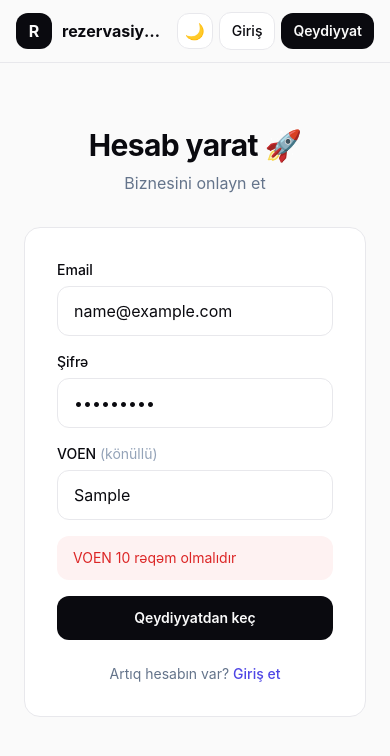
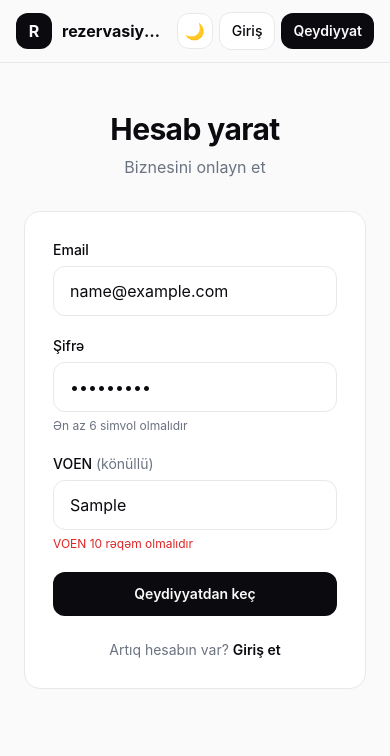
Before and after one commit to VusalIsayeV/rezervasiyam.az, a React (Vite) app in the folder frontend/: page /register in a window 390 px wide. Both pictures are taken after typing "name@example.com", "Sample123", "Sample" into the empty fields and a click on the button "Qeydiyyatdan keç". Shown: the top 756 px of the page. Built offline with nearby package versions, Linux system fonts and the light colour scheme; no server answers.

Commit message:
auth forms: inline field errors, theme-aware, autofill safe

```diff
--- a/frontend/src/pages/Login.tsx
+++ b/frontend/src/pages/Login.tsx
@@ -5,13 +5,18 @@ import { api, setAuth } from "../lib/api";
 export default function Login() {
   const [identifier, setIdentifier] = useState("");
   const [password, setPassword] = useState("");
-  const [err, setErr] = useState("");
+  const [errors, setErrors] = useState<{ identifier?: string; password?: string; form?: string }>({});
   const [loading, setLoading] = useState(false);
   const nav = useNavigate();
 
   const submit = async (e: React.FormEvent) => {
     e.preventDefault();
-    setErr("");
+    const errs: typeof errors = {};
+    if (!identifier.trim()) errs.identifier = "Email və ya VOEN tələb olunur";
+    if (!password) errs.password = "Şifrə tələb olunur";
+    setErrors(errs);
+    if (Object.keys(errs).length) return;
+
     setLoading(true);
     try {
       const r = await api("/auth/login", {
@@ -24,28 +29,32 @@ export default function Login() {
       else nav("/dashboard");
       window.location.reload();
     } catch (e: any) {
-      setErr(e.message);
+      setErrors({ form: e.message });
     } finally {
       setLoading(false);
     }
   };
 
   return (
-    <div className="max-w-md mx-auto px-6 py-16">
+    <div className="max-w-md mx-auto px-6 py-12 sm:py-16">
       <div className="text-center mb-8">
-        <h1 className="text-3xl font-bold">Xoş gəldin 👋</h1>
-        <p className="text-slate-500 mt-2">Hesabına daxil ol</p>
+        <h1 className="text-3xl sm:text-4xl font-bold font-display">Xoş gəldin</h1>
+        <p className="mt-2" style={{ color: "var(--text-muted)" }}>Hesabına daxil ol</p>
       </div>
-      <form onSubmit={submit} className="card p-8 space-y-4">
+      <form onSubmit={submit} className="card p-7 sm:p-8 space-y-5">
         <div>
           <label className="label">Email və ya VOEN</label>
           <input
             className="input"
             placeholder="example@mail.com"
             value={identifier}
-            onChange={(e) => setIdentifier(e.target.value)}
-            required
+            onChange={(e) => {
+              setIdentifier(e.target.value);
+              if (errors.identifier) setErrors({ ...errors, identifier: undefined });
+            }}
+            autoComplete="username"
           />
+          {errors.identifier && <div className="error-text">{errors.identifier}</div>}
         </div>
         <div>
           <label className="label">Şifrə</label>
@@ -54,19 +63,28 @@ export default function Login() {
             type="password"
             placeholder="••••••••"
             value={password}
-            onChange={(e) => setPassword(e.target.value)}
-            required
+            onChange={(e) => {
+              setPassword(e.target.value);
+              if (errors.password) setErrors({ ...errors, password: undefined });
+            }}
+            autoComplete="current-password"
           />
+          {errors.password && <div className="error-text">{errors.password}</div>}
         </div>
-        {err && (
-          <div className="bg-red-50 text-red-600 text-sm px-4 py-3 rounded-xl">{err}</div>
+        {errors.form && (
+          <div
+            className="text-sm px-4 py-3 rounded-xl"
+            style={{ background: "rgba(220,38,38,0.08)", color: "var(--danger)" }}
+          >
+            {errors.form}
+          </div>
         )}
-        <button disabled={loading} className="btn-primary w-full py-3">
+        <button disabled={loading} className="btn-primary w-full !py-3">
           {loading ? "Yüklənir..." : "Giriş et"}
         </button>
-        <div className="text-center text-sm text-slate-500 pt-2">
+        <div className="text-center text-sm pt-1" style={{ color: "var(--text-muted)" }}>
           Hesabın yoxdur?{" "}
-          <Link to="/register" className="text-indigo-600 font-medium hover:underline">
+          <Link to="/register" className="font-semibold hover:underline" style={{ color: "var(--text)" }}>
             Qeydiyyatdan keç
           </Link>
         </div>
--- a/frontend/src/pages/Register.tsx
+++ b/frontend/src/pages/Register.tsx
@@ -7,18 +7,30 @@ export default function Register() {
   const [email, setEmail] = useState("");
   const [password, setPassword] = useState("");
   const [voen, setVoen] = useState("");
-  const [err, setErr] = useState("");
+  const [errors, setErrors] = useState<{ email?: string; password?: string; voen?: string; form?: string }>({});
   const [loading, setLoading] = useState(false);
   const nav = useNavigate();
 
+  const validateField = (field: "email" | "password" | "voen", value: string) => {
+    let msg: string | undefined;
+    if (field === "email") msg = validateEmail(value) || undefined;
+    if (field === "password") msg = validatePassword(value) || undefined;
+    if (field === "voen") msg = value ? validateVoen(value) || undefined : undefined;
+    setErrors((p) => ({ ...p, [field]: msg }));
+  };
+
   const submit = async (e: React.FormEvent) => {
     e.preventDefault();
-    setErr("");
-    const v = validateEmail(email) || validatePassword(password) || validateVoen(voen);
-    if (v) {
-      setErr(v);
-      return;
-    }
+    const errs: typeof errors = {};
+    const eMsg = validateEmail(email);
+    const pMsg = validatePassword(password);
+    const vMsg = voen ? validateVoen(voen) : null;
+    if (eMsg) errs.email = eMsg;
+    if (pMsg) errs.password = pMsg;
+    if (vMsg) errs.voen = vMsg;
+    setErrors(errs);
+    if (Object.keys(errs).length) return;
+
     setLoading(true);
     try {
       const r = await api("/auth/register", {
@@ -30,19 +42,19 @@ export default function Register() {
       nav("/business/new");
       window.location.reload();
     } catch (e: any) {
-      setErr(e.message);
+      setErrors({ form: e.message });
     } finally {
       setLoading(false);
     }
   };
 
   return (
-    <div className="max-w-md mx-auto px-6 py-16">
+    <div className="max-w-md mx-auto px-6 py-12 sm:py-16">
       <div className="text-center mb-8">
-        <h1 className="text-3xl font-bold">Hesab yarat 🚀</h1>
-        <p className="text-slate-500 mt-2">Biznesini onlayn et</p>
+        <h1 className="text-3xl sm:text-4xl font-bold font-display">Hesab yarat</h1>
+        <p className="mt-2" style={{ color: "var(--text-muted)" }}>Biznesini onlayn et</p>
       </div>
-      <form onSubmit={submit} className="card p-8 space-y-4">
+      <form onSubmit={submit} className="card p-7 sm:p-8 space-y-5">
         <div>
           <label className="label">Email</label>
           <input
@@ -51,8 +63,10 @@ export default function Register() {
             placeholder="example@mail.com"
             value={email}
             onChange={(e) => setEmail(e.target.value)}
-            required
+            onBlur={(e) => validateField("email", e.target.value)}
+            autoComplete="email"
           />
+          {errors.email && <div className="error-text">{errors.email}</div>}
         </div>
         <div>
           <label className="label">Şifrə</label>
@@ -62,29 +76,42 @@ export default function Register() {
             placeholder="Ən az 6 simvol"
             value={password}
             onChange={(e) => setPassword(e.target.value)}
-            required
+            onBlur={(e) => validateField("password", e.target.value)}
+            autoComplete="new-password"
           />
+          {errors.password ? (
+            <div className="error-text">{errors.password}</div>
+          ) : (
+            <div className="helper">Ən az 6 simvol olmalıdır</div>
+          )}
         </div>
         <div>
           <label className="label">
-            VOEN <span className="text-slate-400 font-normal">(könüllü)</span>
+            VOEN <span style={{ color: "var(--text-muted)" }} className="font-normal">(könüllü)</span>
           </label>
           <input
             className="input"
             placeholder="1234567890"
             value={voen}
             onChange={(e) => setVoen(e.target.value)}
+            onBlur={(e) => validateField("voen", e.target.value)}
           />
+          {errors.voen && <div className="error-text">{errors.voen}</div>}
         </div>
-        {err && (
-          <div className="bg-red-50 text-red-600 text-sm px-4 py-3 rounded-xl">{err}</div>
+        {errors.form && (
+          <div
+            className="text-sm px-4 py-3 rounded-xl"
+            style={{ background: "rgba(220,38,38,0.08)", color: "var(--danger)" }}
+          >
+            {errors.form}
+          </div>
         )}
-        <button disabled={loading} className="btn-primary w-full py-3">
+        <button disabled={loading} className="btn-primary w-full !py-3">
           {loading ? "Yüklənir..." : "Qeydiyyatdan keç"}
         </button>
-        <div className="text-center text-sm text-slate-500 pt-2">
+        <div className="text-center text-sm pt-1" style={{ color: "var(--text-muted)" }}>
           Artıq hesabın var?{" "}
-          <Link to="/login" className="text-indigo-600 font-medium hover:underline">
+          <Link to="/login" className="font-semibold hover:underline" style={{ color: "var(--text)" }}>
             Giriş et
           </Link>
         </div>
```
